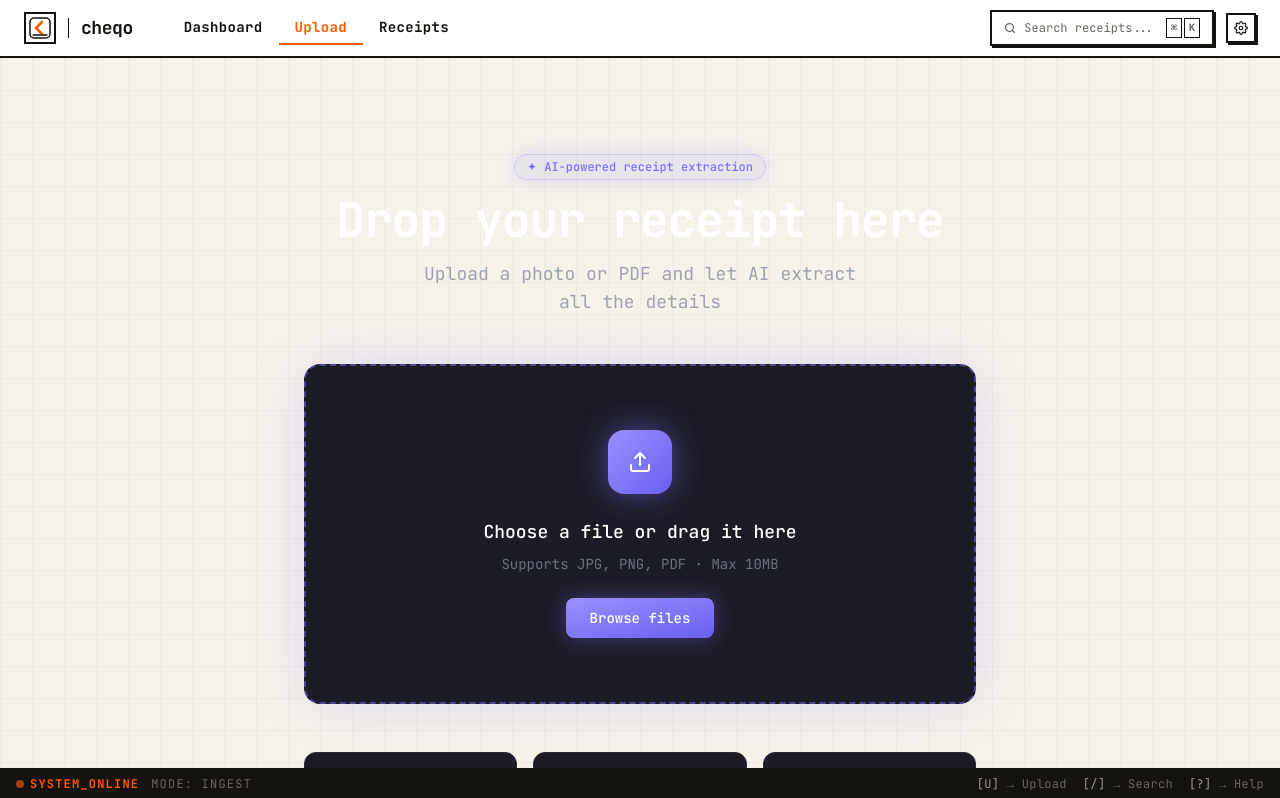
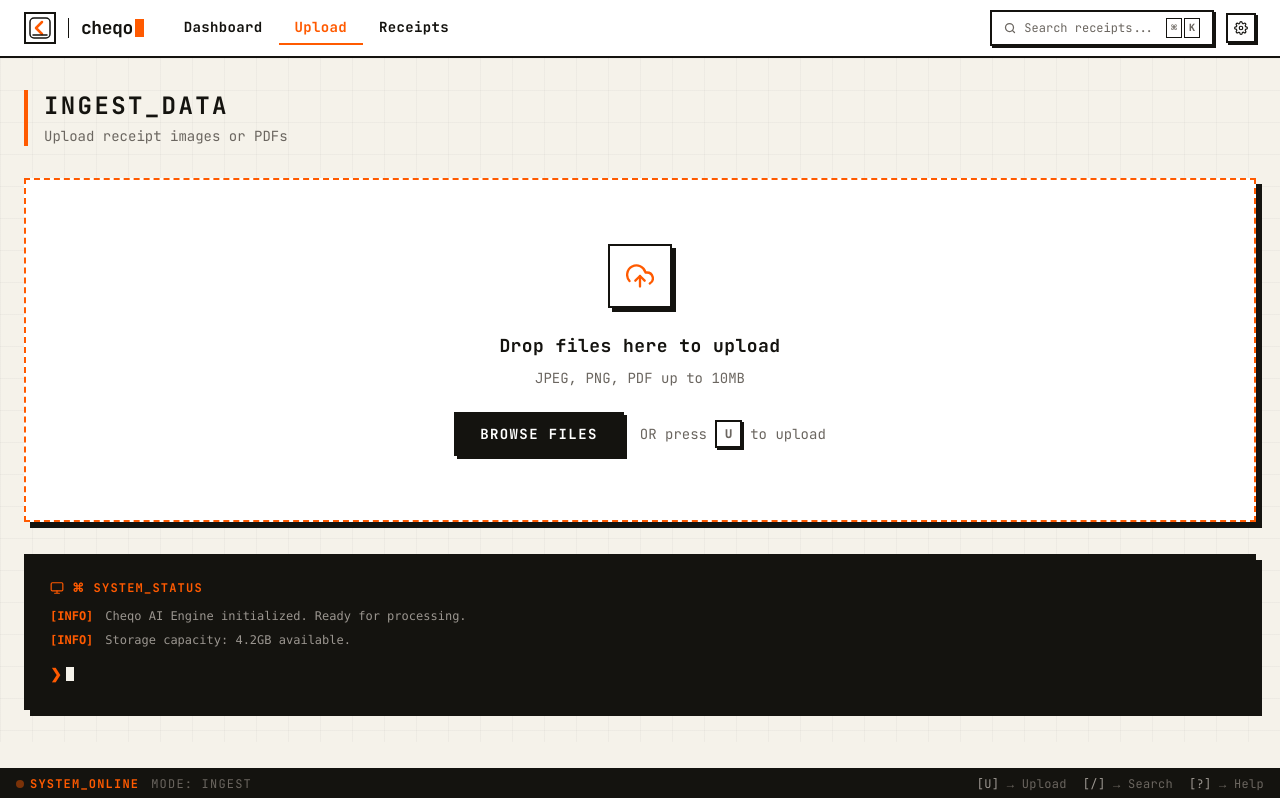
Before and after one commit to alexandragololobova/cheqo, a React (Vite) app in the folder apps/web/: page / in a window 1280 px wide. Shown: the top 798 px of the page. Built offline with nearby package versions, Linux system fonts and the light colour scheme.

Commit message:
feat(web): redesign upload page with terminal aesthetic

```diff
--- a/apps/web/src/pages/UploadPage.tsx
+++ b/apps/web/src/pages/UploadPage.tsx
@@ -1,107 +1,135 @@
 export function UploadPage() {
 	return (
-		<div className="flex flex-col items-center py-16 gap-12">
-			<Hero />
+		<div className="flex flex-col gap-8">
+			<PageHeader />
 			<Dropzone />
-			<Features />
+			<SystemStatus />
 		</div>
 	);
 }
 
-function Hero() {
+function PageHeader() {
 	return (
-		<div className="flex flex-col items-center gap-4 text-center">
-			<div className="flex items-center gap-2 px-3 py-1 rounded-full bg-[#7B6FFF]/10 border border-[#7B6FFF]/20 shadow-[0_0_20px_rgba(123,111,255,0.2)]">
-				<span className="text-[#7B6FFF] text-xs font-medium">
-					✦ AI-powered receipt extraction
-				</span>
-			</div>
-			<h1 className="text-5xl font-bold text-white tracking-tight">
-				Drop your receipt here
+		<div className="flex flex-col gap-1 border-l-4 border-[#FF5A00] pl-4">
+			<h1 className="text-2xl font-bold tracking-widest uppercase text-[#14130F]">
+				INGEST_DATA
 			</h1>
-			<p className="text-[#9CA3AF] text-lg max-w-md">
-				Upload a photo or PDF and let AI extract all the details
-			</p>
+			<p className="text-sm text-[#6B6660]">Upload receipt images or PDFs</p>
 		</div>
 	);
 }
 
 function Dropzone() {
 	return (
-		<div className="w-full max-w-2xl border-2 border-dashed border-[#7B6FFF]/50 rounded-2xl bg-[#1C1C27] p-16 flex flex-col items-center gap-6 hover:border-[#7B6FFF]/80 transition-all cursor-pointer shadow-[0_0_60px_-10px_rgba(123,111,255,0.3)] hover:shadow-[0_0_80px_-10px_rgba(123,111,255,0.5)]">
-			<div className="w-16 h-16 rounded-2xl flex items-center justify-center shadow-[0_0_30px_rgba(123,111,255,0.5)] bg-linear-to-br from-[#9B8FFF] to-[#6B5FEF]">
+		<div className="relative">
+			<div className="absolute inset-0 translate-x-[6px] translate-y-[6px] bg-[#14130F]" />
+			<div className="relative border-2 border-dashed border-[#FF5A00] bg-white p-16 flex flex-col items-center gap-6">
+				{/* Upload icon tile */}
+				<div className="relative">
+					<div className="absolute inset-0 translate-x-[4px] translate-y-[4px] bg-[#14130F]" />
+					<div className="relative w-16 h-16 border-2 border-[#14130F] bg-white flex items-center justify-center">
 						<svg
 							role="img"
 							aria-label="Upload file"
-					width="24"
-					height="24"
+							width="28"
+							height="28"
 							viewBox="0 0 24 24"
 							fill="none"
-					stroke="white"
+							stroke="#FF5A00"
 							strokeWidth="2"
 							strokeLinecap="round"
 							strokeLinejoin="round"
 						>
-					<path d="M21 15v4a2 2 0 0 1-2 2H5a2 2 0 0 1-2-2v-4" />
-					<polyline points="17 8 12 3 7 8" />
-					<line x1="12" y1="3" x2="12" y2="15" />
+							<polyline points="16 16 12 12 8 16" />
+							<line x1="12" y1="12" x2="12" y2="21" />
+							<path d="M20.39 18.39A5 5 0 0 0 18 9h-1.26A8 8 0 1 0 3 16.3" />
 						</svg>
 					</div>
+				</div>
+
+				{/* Text */}
 				<div className="flex flex-col items-center gap-2 text-center">
-				<p className="text-white font-medium text-lg">
-					Choose a file or drag it here
+					<p className="text-[#14130F] font-bold text-lg tracking-wide">
+						Drop files here to upload
 					</p>
-				<p className="text-[#6B7280] text-sm">
-					Supports JPG, PNG, PDF · Max 10MB
-				</p>
+					<p className="text-[#6B6660] text-sm">JPEG, PNG, PDF up to 10MB</p>
 				</div>
+
+				{/* CTA row */}
+				<div className="flex items-center gap-4">
+					{/* Primary button */}
+					<div className="relative">
+						<div className="absolute inset-0 translate-x-[3px] translate-y-[3px] bg-[#14130F]" />
 						<button
 							type="button"
-				className="px-6 py-2.5 text-white text-sm font-medium rounded-lg transition-all shadow-[0_0_20px_rgba(123,111,255,0.4)] bg-linear-to-br from-[#9B8FFF] to-[#6B5FEF] hover:shadow-[0_0_30px_rgba(123,111,255,0.6)] hover:from-[#A89FFF] hover:to-[#7B6FFF]"
+							className="relative px-6 py-2.5 bg-[#14130F] text-white text-sm font-bold tracking-widest uppercase border-2 border-[#14130F] hover:bg-[#FF5A00] hover:border-[#FF5A00] transition-colors"
 						>
-				Browse files
+							BROWSE FILES
 						</button>
+					</div>
+
+					{/* Keyboard hint */}
+					<div className="flex items-center gap-2 text-sm text-[#6B6660]">
+						<span>OR press</span>
+						<kbd className="px-2 py-1 border-2 border-[#14130F] text-xs font-bold bg-white shadow-[2px_2px_0px_#14130F]">
+							U
+						</kbd>
+						<span>to upload</span>
+					</div>
+				</div>
+			</div>
 		</div>
 	);
 }
 
-function Features() {
+function SystemStatus() {
 	return (
-		<div className="grid grid-cols-3 gap-4 w-full max-w-2xl">
-			<FeatureCard
-				icon="⚡"
-				title="AI Extraction"
-				description="Automatically extract vendor, date, total, and line-items"
-			/>
-			<FeatureCard
-				icon="🔍"
-				title="Smart Search"
-				description="Find receipts instantly by vendor, amount, date, or custom tags"
-			/>
-			<FeatureCard
-				icon="📤"
-				title="Easy Export"
-				description="Export your data to CSV or JSON"
-			/>
+		<div className="relative">
+			<div className="absolute inset-0 translate-x-[6px] translate-y-[6px] bg-[#14130F]" />
+			<div className="relative border-2 border-[#14130F] bg-[#14130F] p-6 flex flex-col gap-3">
+				{/* Header */}
+				<div className="flex items-center gap-2">
+					<svg
+						role="img"
+						aria-label="System"
+						width="14"
+						height="14"
+						viewBox="0 0 24 24"
+						fill="none"
+						stroke="#FF5A00"
+						strokeWidth="2"
+						strokeLinecap="round"
+						strokeLinejoin="round"
+					>
+						<rect x="2" y="3" width="20" height="14" rx="2" />
+						<path d="M8 21h8M12 17v4" />
+					</svg>
+					<span className="text-[#FF5A00] text-xs font-bold tracking-widest">
+						⌘ SYSTEM_STATUS
+					</span>
 				</div>
-	);
-}
 
-type FeatureCardProps = {
-	icon: string;
-	title: string;
-	description: string;
-};
+				{/* Log lines */}
+				<div className="flex flex-col gap-2 font-mono">
+					<div className="flex gap-3 text-xs">
+						<span className="text-[#FF5A00] font-bold shrink-0">[INFO]</span>
+						<span className="text-[#9B9690]">
+							Cheqo AI Engine initialized. Ready for processing.
+						</span>
+					</div>
+					<div className="flex gap-3 text-xs">
+						<span className="text-[#FF5A00] font-bold shrink-0">[INFO]</span>
+						<span className="text-[#9B9690]">
+							Storage capacity: 4.2GB available.
+						</span>
+					</div>
+				</div>
 
-function FeatureCard({ icon, title, description }: FeatureCardProps) {
-	return (
-		<div className="bg-[#1C1C27] rounded-xl p-5 flex flex-col gap-3 border border-[#2A2A38]">
-			<div className="w-10 h-10 rounded-lg bg-[#7B6FFF]/15 border border-[#7B6FFF]/20 flex items-center justify-center shadow-[0_0_12px_rgba(123,111,255,0.15)]">
-				<span className="text-lg">{icon}</span>
+				{/* Prompt line */}
+				<div className="flex items-center gap-1 mt-1">
+					<span className="text-[#FF5A00] text-sm font-bold">❯</span>
+					<span className="blink inline-block w-[8px] h-[14px] bg-[#F5F2EA]" />
 				</div>
-			<div className="flex flex-col gap-1">
-				<p className="text-white text-sm font-medium">{title}</p>
-				<p className="text-[#6B7280] text-xs">{description}</p>
 			</div>
 		</div>
 	);
```
Also changed, not shown: 1 other file (tests, documents, lock files or other folders). Lines whose indentation alone changed are shown as unchanged.
